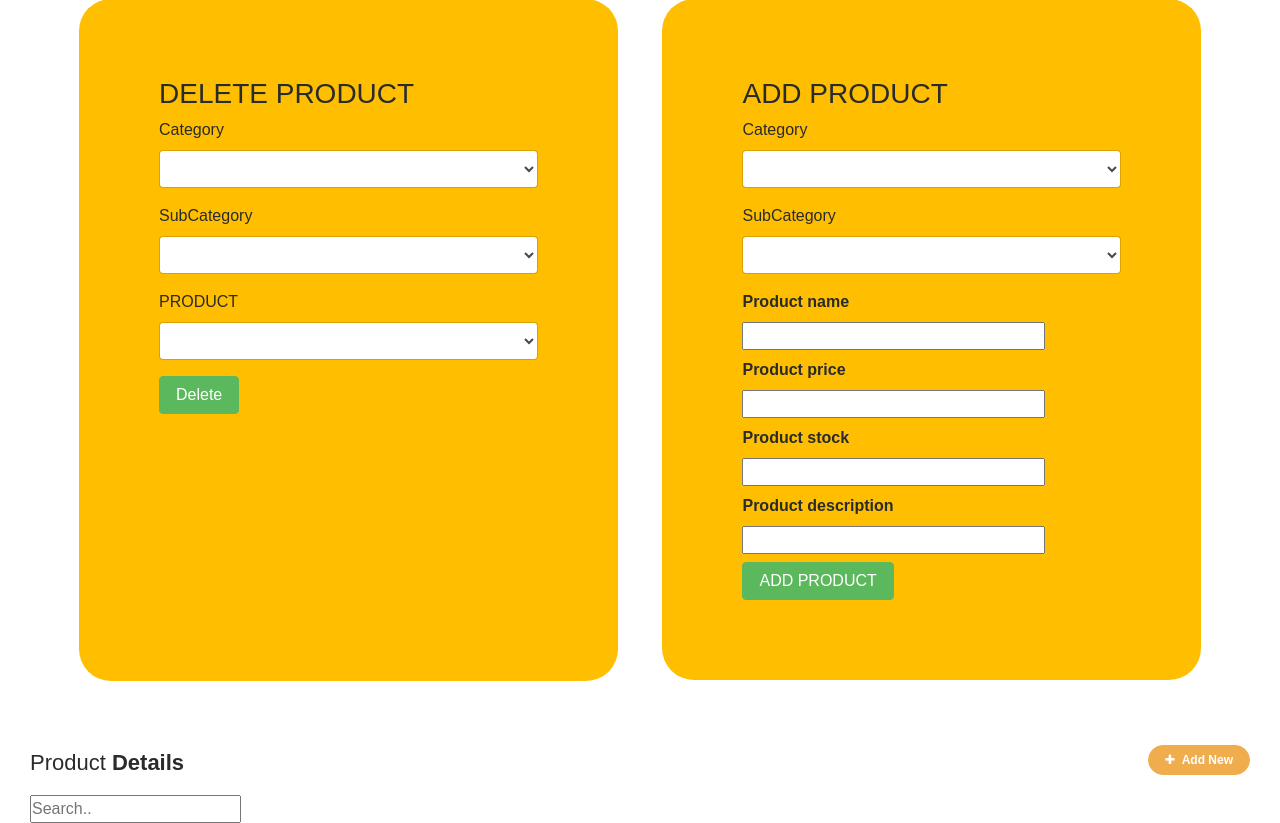
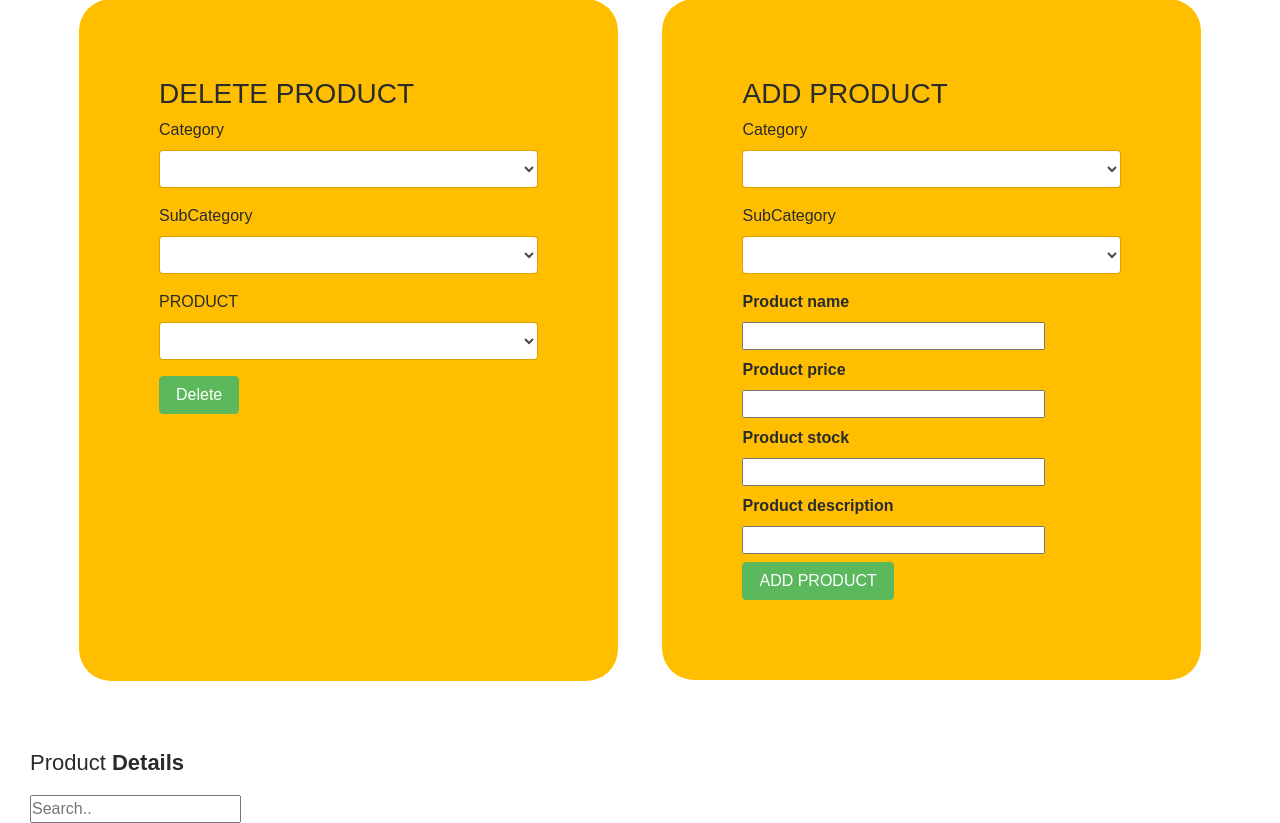
Before and after one commit to abdurrahmanbulut/AdmilPanel, a Flask app: page /products in a window 1280 px wide. Shown: the part 234-1057 px from the top of the page. Run offline with Flask 2, Linux system fonts and the light colour scheme; the visitor is signed in with stand-in values (Sample User, id 1); data that the repository does not hold is empty; some libraries are stand-ins or nearby versions.

Commit message:
Update products.html

```diff
--- a/templates/products.html
+++ b/templates/products.html
@@ -77,16 +77,13 @@
         <div class="table-title">
             <div class="row">
                 <div class="col-sm-8"><h2>Product <b>Details</b></h2></div>
-                <div class="col-sm-4">
-                    <button type="button" class="btn btn-info add-new btn-warning"><i class="fa fa-plus"></i> Add New
-                    </button>
-                </div>
+
 
                 <div class='btn btn-info btn-warning' id="displaymessage"
                      style="display:none;width:100%;margin-top:10px;"></div>
             </div>
         </div>
-        <input id="myInput" type="text" placeholder="Search.." /> <br>
+        <input id="myInput" type="text" placeholder="Search.." /> <br> <br>
         <table class="table table-bordered" id="myTable">
             <thead>
             <tr>
```
